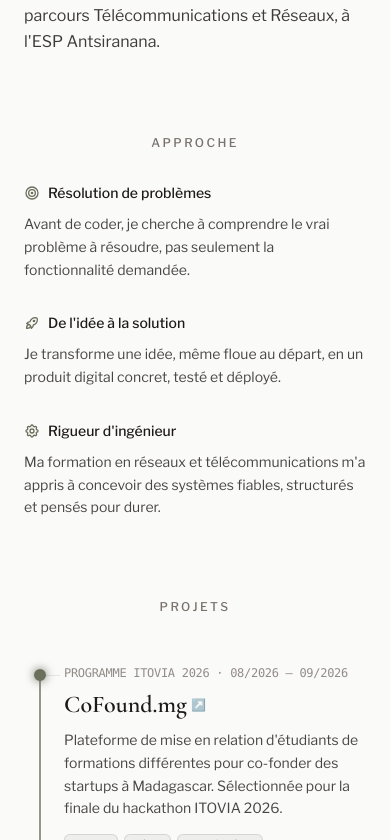
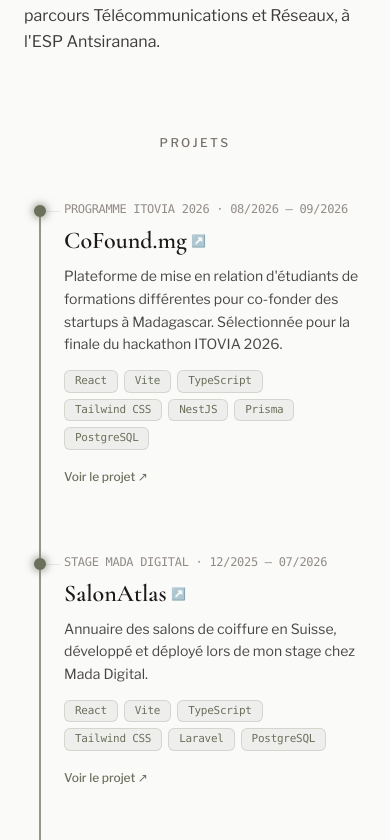
Before and after one commit to normanXCat/portfolio-normanXCat, a Next.js app: page / in a window 390 px wide. Shown: the part 864-1704 px from the top of the page. Built offline with nearby package versions, Linux system fonts and the light colour scheme.

Commit message:
feat(portfolio): add editorial-style approach section below projects

```diff
--- a/public/data.json
+++ b/public/data.json
@@ -12,23 +12,6 @@
     }
   },
   "about": "Développeur Full-Stack avec une base en Télécoms et Réseaux, à l'aise de l'infrastructure à l'interface, avec une appétence pour l'IA (vision par ordinateur) et le DevOps. Actuellement en Master 1 STIC, parcours Télécommunications et Réseaux, à l'ESP Antsiranana.",
-  "approach": [
-    {
-      "icon": "target",
-      "title": "Résolution de problèmes",
-      "description": "Avant de coder, je cherche à comprendre le vrai problème à résoudre, pas seulement la fonctionnalité demandée."
-    },
-    {
-      "icon": "rocket",
-      "title": "De l'idée à la solution",
-      "description": "Je transforme une idée, même floue au départ, en un produit digital concret, testé et déployé."
-    },
-    {
-      "icon": "settings",
-      "title": "Rigueur d'ingénieur",
-      "description": "Ma formation en réseaux et télécommunications m'a appris à concevoir des systèmes fiables, structurés et pensés pour durer."
-    }
-  ],
   "projects": [
     {
       "name": "CoFound.mg",
@@ -74,6 +57,27 @@
       "stack": ["Next.js", "TypeScript", "Tailwind CSS", "Express", "Prisma", "PostgreSQL"]
     }
   ],
+  "approach": {
+    "label": "Ma façon de travailler",
+    "headline": "Résoudre, concevoir, construire.",
+    "pillars": [
+      {
+        "number": "01",
+        "title": "Résolution de problèmes",
+        "description": "Avant de coder, je cherche à comprendre le vrai problème à résoudre, pas seulement la fonctionnalité demandée."
+      },
+      {
+        "number": "02",
+        "title": "De l'idée à la solution",
+        "description": "Je transforme une idée, même floue au départ, en un produit digital concret, testé et déployé."
+      },
+      {
+        "number": "03",
+        "title": "Rigueur d'ingénieur",
+        "description": "Ma formation en réseaux et télécommunications m'a appris à concevoir des systèmes fiables, structurés et pensés pour durer."
+      }
+    ]
+  },
   "skills": {
     "Front-End": ["React", "Next.js", "React Native (Expo)", "TypeScript", "Tailwind CSS"],
     "Back-End": ["Node.js", "Express", "NestJS", "Laravel", "PHP", "Python"],
--- a/src/app/page.tsx
+++ b/src/app/page.tsx
@@ -132,8 +132,8 @@
     <>
       <Hero data={data.hero} />
       <About text={data.about} />
+      <Projects data={data.projects} />
       {data.approach && <Approach data={data.approach} />}
-      <Projects data={data.projects} />
       {galleryImages.length > 0 && <Gallery images={galleryImages} />}
       <Skills data={data.skills} />
       <Parcours data={data.parcours} />
--- a/src/components/approach.tsx
+++ b/src/components/approach.tsx
@@ -1,67 +1,173 @@
 "use client";
 
-import type { ReactNode } from "react";
-import { FadeIn } from "./fade-in";
-import { IconTarget, IconRocket, IconSettings } from "@tabler/icons-react";
+import { useReducedMotion, motion } from "framer-motion";
 
-export type ApproachItem = {
-  icon: string;
+export type ApproachPillar = {
+  number: string;
   title: string;
   description: string;
 };
 
+export type ApproachData = {
+  label?: string;
+  headline: string;
+  pillars: ApproachPillar[];
+};
+
 /**
- * Associe chaque clé d'icône à son équivalent Tabler monochrome.
+ * Met en valeur les termes clés au sein du texte pour renforcer le caractère éditorial.
  */
-function getApproachIcon(icon: string): ReactNode {
-  const iconClass = "w-4 h-4 text-accent shrink-0";
+function formatPillarText(text: string) {
+  // Met en valeur les segments clés avec emphase légère
+  const highlightedParts = [
+    { target: "vrai problème", className: "text-foreground font-medium" },
+    { target: "concret, testé et déployé", className: "text-foreground font-medium" },
+    { target: "fiables, structurés et pensés pour durer", className: "text-foreground font-medium" },
+  ];
 
-  switch (icon) {
-    case "target":
-      return <IconTarget size={18} className={iconClass} aria-hidden="true" />;
-    case "rocket":
-      return <IconRocket size={18} className={iconClass} aria-hidden="true" />;
-    case "settings":
-      return <IconSettings size={18} className={iconClass} aria-hidden="true" />;
-    default:
-      return null;
+  for (const { target, className } of highlightedParts) {
+    if (text.includes(target)) {
+      const [before, after] = text.split(target);
+      return (
+        <>
+          {before}
+          <span className={className}>{target}</span>
+          {after}
+        </>
+      );
+    }
   }
+
+  return text;
 }
 
 /**
- * Section Approche — 3 piliers exprimant l'état d'esprit et la rigueur d'ingénieur.
- * Style sobre et aéré dans l'esprit de la section À propos, sans cartes lourdes.
+ * Section "Ma façon de travailler" — respiration éditoriale et immersive.
+ *
+ * Conception :
+ * - Grand titre signature en typographie Cormorant Garamond
+ * - Écrin dédié avec liseré estompé et fond délicatement teinté par l'accent
+ * - Disposition asymétrique en cascade (offset vertical progressif des 3 piliers)
+ * - Grandes numérotations élégantes "01 / 02 / 03" réactives au survol
+ * - Révélation cadencée au défilement respectueuse de prefers-reduced-motion
  */
-export function Approach({ data }: { data: ApproachItem[] }) {
-  if (!data || data.length === 0) return null;
+export function Approach({ data }: { data: ApproachData }) {
+  const shouldReduceMotion = useReducedMotion();
+
+  if (!data || !data.pillars || data.pillars.length === 0) return null;
 
   return (
     <section
-      id="approche"
-      className="mb-20 md:mb-28 scroll-mt-24 max-w-[740px] mx-auto w-full"
+      id="methode"
+      className="mb-24 md:mb-32 scroll-mt-24 max-w-[960px] mx-auto w-full relative"
     >
-      <FadeIn>
-        <h2 className="text-xs font-medium uppercase tracking-[0.2em] text-muted mb-8 text-center md:text-left">
-          Approche
-        </h2>
-      </FadeIn>
+      {/* Écrin atmosphérique : fond délicatement nuancé et repères graphiques */}
+      <div className="relative rounded-2xl md:rounded-3xl border border-border/70 bg-gradient-to-b from-card-bg/70 via-accent/[0.03] to-card-bg/40 p-7 sm:p-10 md:p-12 lg:p-14 overflow-hidden backdrop-blur-xs shadow-xs">
+        {/* Voile lumineux diffus d'ambiance */}
+        <div
+          className="pointer-events-none absolute -top-24 left-1/2 -translate-x-1/2 w-96 h-96 bg-accent/[0.08] dark:bg-accent/[0.06] rounded-full blur-3xl -z-10"
+          aria-hidden="true"
+        />
 
-      <div className="grid grid-cols-1 md:grid-cols-3 gap-8 md:gap-6">
-        {data.map((item, index) => (
-          <FadeIn
-            key={item.title}
-            delay={index * 0.1}
-            className="flex flex-col justify-start"
-          >
-            <div className="flex items-center gap-2 text-foreground font-medium text-sm mb-2.5">
-              {getApproachIcon(item.icon)}
-              <h3 className="text-sm font-medium text-foreground">{item.title}</h3>
-            </div>
-            <p className="text-foreground/80 text-sm leading-relaxed">
-              {item.description}
-            </p>
-          </FadeIn>
-        ))}
+        {/* Repères graphiques fins aux quatre angles (esprit carnet d'ingénieur / édition) */}
+        <span
+          className="absolute top-3 left-3 text-[10px] font-mono text-muted/40 select-none"
+          aria-hidden="true"
+        >
+          +
+        </span>
+        <span
+          className="absolute top-3 right-3 text-[10px] font-mono text-muted/40 select-none"
+          aria-hidden="true"
+        >
+          +
+        </span>
+        <span
+          className="absolute bottom-3 left-3 text-[10px] font-mono text-muted/40 select-none"
+          aria-hidden="true"
+        >
+          +
+        </span>
+        <span
+          className="absolute bottom-3 right-3 text-[10px] font-mono text-muted/40 select-none"
+          aria-hidden="true"
+        >
+          +
+        </span>
+
+        {/* En-tête éditorial */}
+        <motion.div
+          initial={shouldReduceMotion ? { opacity: 1, y: 0 } : { opacity: 0, y: 20 }}
+          whileInView={{ opacity: 1, y: 0 }}
+          viewport={{ once: true, margin: "-10%" }}
+          transition={{ duration: 0.5, ease: "easeOut" }}
+          className="max-w-2xl"
+        >
+          <p className="text-xs font-mono uppercase tracking-[0.25em] text-accent font-medium mb-3">
+            {data.label || "Ma façon de travailler"}
+          </p>
+
+          <h2 className="font-serif text-3xl sm:text-4xl md:text-5xl font-light text-foreground tracking-tight leading-[1.15]">
+            {data.headline}
+          </h2>
+        </motion.div>
+
+        {/* Ligne séparatrice avec estompement latéral */}
+        <div
+          className="my-8 md:my-12 h-px w-full bg-gradient-to-r from-transparent via-border/80 to-transparent"
+          aria-hidden="true"
+        />
+
+        {/* 3 Piliers — disposition asymétrique en cascade diagonale sur desktop */}
+        <div className="grid grid-cols-1 md:grid-cols-3 gap-8 md:gap-8 lg:gap-10 items-start">
+          {data.pillars.map((pillar, index) => {
+            // Décalage vertical progressif sur grand écran pour créer le rythme en diagonale
+            const offsetClasses =
+              index === 0
+                ? "md:pt-0"
+                : index === 1
+                ? "md:pt-8 lg:pt-10"
+                : "md:pt-16 lg:pt-20";
+
+            return (
+              <motion.article
+                key={pillar.number}
+                initial={
+                  shouldReduceMotion ? { opacity: 1, y: 0 } : { opacity: 0, y: 24 }
+                }
+                whileInView={{ opacity: 1, y: 0 }}
+                viewport={{ once: true, margin: "-10%" }}
+                transition={{
+                  duration: 0.55,
+                  delay: shouldReduceMotion ? 0 : 0.1 + index * 0.15,
+                  ease: "easeOut",
+                }}
+                className={`group flex flex-col justify-start ${offsetClasses}`}
+              >
+                {/* Numéro géant serif ultra-fin */}
+                <span className="font-serif text-4xl sm:text-5xl lg:text-6xl font-light text-accent/30 dark:text-accent/35 tabular-nums select-none leading-none mb-2.5 group-hover:text-accent transition-colors duration-300">
+                  {pillar.number}
+                </span>
+
+                {/* Trait dynamique qui s'étire au survol */}
+                <div
+                  className="w-8 h-px bg-accent/35 group-hover:w-16 group-hover:bg-accent transition-all duration-300 mb-3.5"
+                  aria-hidden="true"
+                />
+
+                {/* Titre du pilier */}
+                <h3 className="font-serif text-xl sm:text-2xl font-semibold text-foreground tracking-tight mb-2.5 group-hover:text-accent transition-colors duration-200">
+                  {pillar.title}
+                </h3>
+
+                {/* Description avec emphase fine */}
+                <p className="text-foreground/80 text-sm sm:text-[15px] leading-relaxed">
+                  {formatPillarText(pillar.description)}
+                </p>
+              </motion.article>
+            );
+          })}
+        </div>
       </div>
     </section>
   );
```
